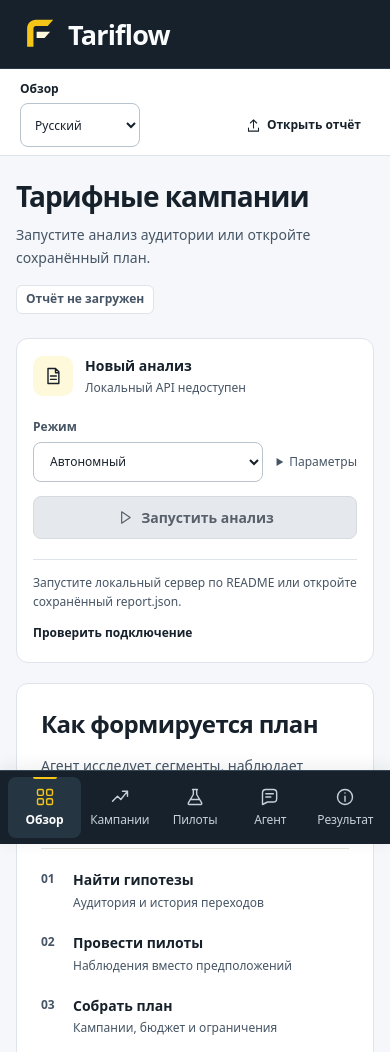
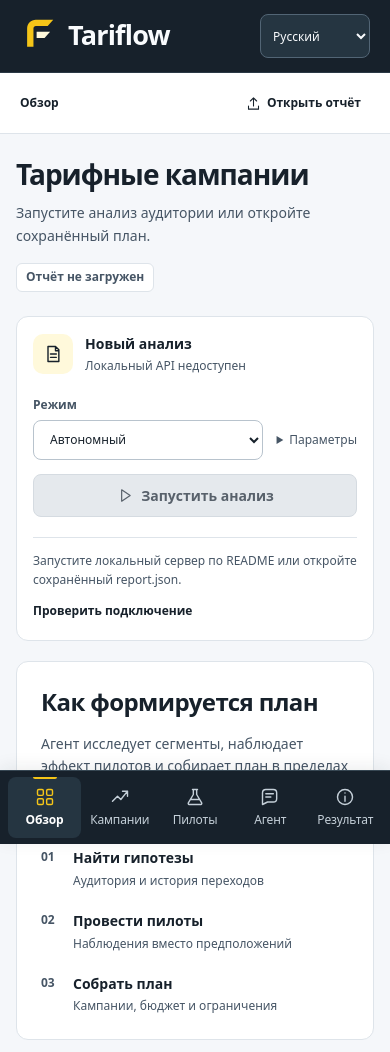
Before and after one commit to BAITC-Hacks/hack-25081c1e-1718, a plain HTML site: page web/index.html in a window 390 px wide. Shown: the top 1052 px of the page. Drawn offline with Linux system fonts and the light colour scheme; no server answers.

Commit message:
fix: move language switch to sidebar footer

```diff
--- a/web/index.html
+++ b/web/index.html
@@ -40,9 +40,10 @@
         <a href="#limitations" class="nav-link" data-view="limitations"><svg class="icon" aria-hidden="true"><use href="#i-info"/></svg><span class="nav-label-long" data-i18n="О результате" data-kk="Нәтиже туралы">О результате</span><span class="nav-label-short" data-i18n="Результат" data-kk="Нәтиже">Результат</span></a>
       </nav>
       <p class="nav-scroll-hint"><span class="i18n-text" data-i18n="Разделы можно листать" data-kk="Бөлімдерді сырғытып көруге болады">Разделы можно листать</span><svg class="icon" aria-hidden="true"><use href="#i-arrow"/></svg></p>
+      <div class="language-control"><select id="language-select" aria-label="Язык / Тіл"><option value="ru" selected>Русский</option><option value="kk">Қазақша</option></select></div>
     </aside>
     <div class="content-shell">
-      <header class="topbar"><div class="workspace-label"><span id="view-label" data-i18n="Обзор" data-kk="Шолу">Обзор</span></div><div class="language-control"><select id="language-select" aria-label="Язык / Тіл"><option value="ru" selected>Русский</option><option value="kk">Қазақша</option></select></div><button class="button button-quiet" type="button" data-open><svg class="icon" aria-hidden="true"><use href="#i-upload"/></svg><span class="i18n-text" data-i18n="Открыть отчёт" data-kk="Есепті ашу">Открыть отчёт</span></button><label class="sr-only" for="report-file" data-i18n="Выберите файл report.json" data-kk="report.json файлын таңдаңыз">Выберите файл report.json</label><input type="file" id="report-file" accept=".json,application/json" class="sr-only" tabindex="-1"></header>
+      <header class="topbar"><div class="workspace-label"><span id="view-label" data-i18n="Обзор" data-kk="Шолу">Обзор</span></div><button class="button button-quiet" type="button" data-open><svg class="icon" aria-hidden="true"><use href="#i-upload"/></svg><span class="i18n-text" data-i18n="Открыть отчёт" data-kk="Есепті ашу">Открыть отчёт</span></button><label class="sr-only" for="report-file" data-i18n="Выберите файл report.json" data-kk="report.json файлын таңдаңыз">Выберите файл report.json</label><input type="file" id="report-file" accept=".json,application/json" class="sr-only" tabindex="-1"></header>
       <main id="main" tabindex="-1">
         <div id="load-status" class="notice" role="status" aria-live="polite" aria-atomic="true" hidden><div><strong id="status-title"></strong><p id="status-description"></p></div><button id="retry-button" class="button button-secondary" type="button" data-open hidden data-i18n="Выбрать другой файл" data-kk="Басқа файлды таңдау">Выбрать другой файл</button></div>
         <section id="overview" class="view-panel" data-panel="overview" aria-labelledby="overview-title">
--- a/web/styles.css
+++ b/web/styles.css
@@ -540,17 +540,24 @@ textarea{display:block;width:100%;resize:vertical;padding:14px;font-size:14px;mi
   .page-footer{padding-bottom:8px}
 }
 
-/* Both language names stay native; translated labels may wrap naturally. */
-.language-control{margin-left:auto;flex-shrink:0}
-#language-select{display:block;min-height:40px;width:120px;padding:8px 10px;font-size:12px;font-weight:500;background:var(--surface);cursor:pointer}
-#language-select:hover{border-color:#778896}
-.topbar>.button{margin-left:0}
+/* Language preference sits at the foot of desktop navigation. */
+.language-control{margin: auto 8px 0;padding-top:16px;border-top:1px solid #374753;flex-shrink:0}
+#language-select{display:block;min-height:44px;width:100%;padding:8px 12px;font-size:12px;font-weight:500;background:#253541;color:#F9FBFD;border-color:#526575;color-scheme:dark;cursor:pointer}
+#language-select:hover{border-color:#A7B9C7}
+#language-select:focus-visible{outline-color:var(--accent);outline-offset:3px}
+.topbar>.button{margin-left:auto}
 .page-heading h1>.i18n-text{display:inline;color:inherit}
 .result-resource-table thead th>.i18n-text{display:inline;font-size:inherit;font-weight:inherit;color:inherit;margin:0}
+@media(min-width:961px){.sidebar{overflow-y:auto}}
+@media(max-width:960px){
+  .sidebar{display:grid;grid-template-columns:minmax(0,1fr) auto;align-items:center;column-gap:16px}
+  .sidebar>.navigation{grid-column:1 / -1}
+  .language-control{grid-column:2;grid-row:1;margin:0;padding:0;border:0}
+  #language-select{width:120px}
+}
 @media(max-width:600px){
-  .topbar{flex-wrap:wrap;gap:4px 12px;padding-top:10px;padding-bottom:8px}
-  .topbar>.workspace-label{flex-basis:100%;min-height:20px;line-height:1.4}
-  .topbar>.language-control{margin-left:0}
-  .topbar>.button{margin-left:auto;min-height:44px}
-  #language-select{min-height:44px;width:120px}
+  .sidebar{column-gap:10px}
+  #language-select{width:110px;padding-left:8px;padding-right:8px}
+  .topbar{gap:12px;padding-top:8px;padding-bottom:8px}
+  .topbar>.button{min-height:44px}
 }
```
Also changed, not shown: 6 other files.
